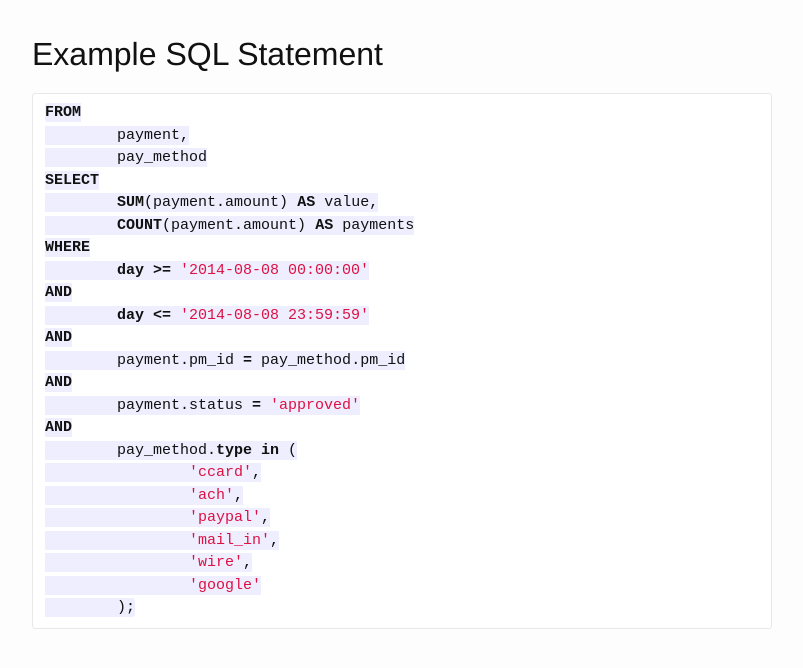
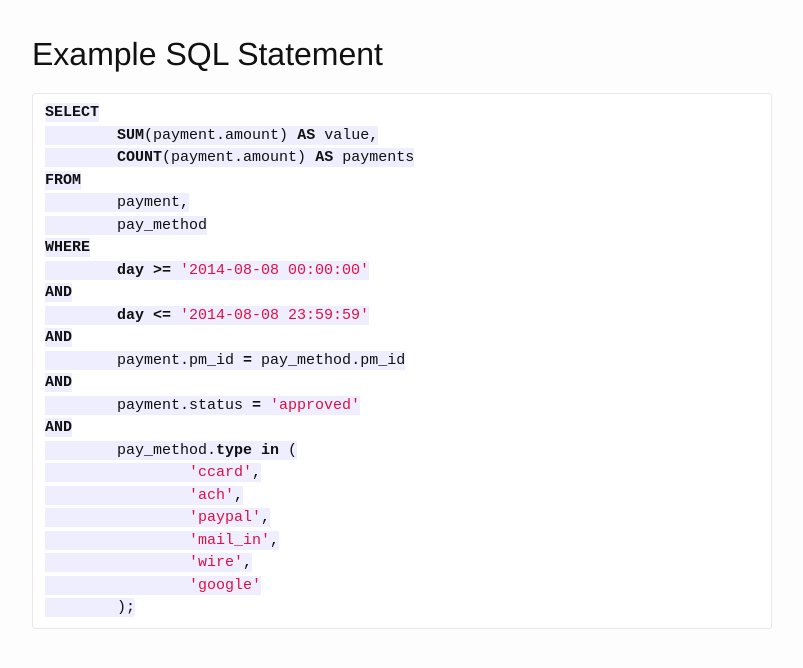
Before and after one commit to mattfelten/front-end-questions, a Jekyll site: the page built from example-sql.md, in a window 1280 px wide. Shown: the top 668 px of the page, without its empty margins (238-1041 px from the left). Built offline with Jekyll 4.4.1, drawn with Linux system fonts in a browser that asks for light colours; Markdown is read by kramdown in place of the engine named in the settings.

Commit message:
Unfuck SQL

`````diff
--- a/example-sql.md
+++ b/example-sql.md
@@ -4,12 +4,12 @@ layout: default
 Example SQL Statement
 ===================
 ````sql
+SELECT
+	SUM(payment.amount) AS value,
+	COUNT(payment.amount) AS payments
 FROM
 	payment,
 	pay_method
-SELECT
-	SUM(payment.amount) AS value,
-	COUNT(payment.amount) AS payments
 WHERE
 	day >= '2014-08-08 00:00:00'
 AND
`````
